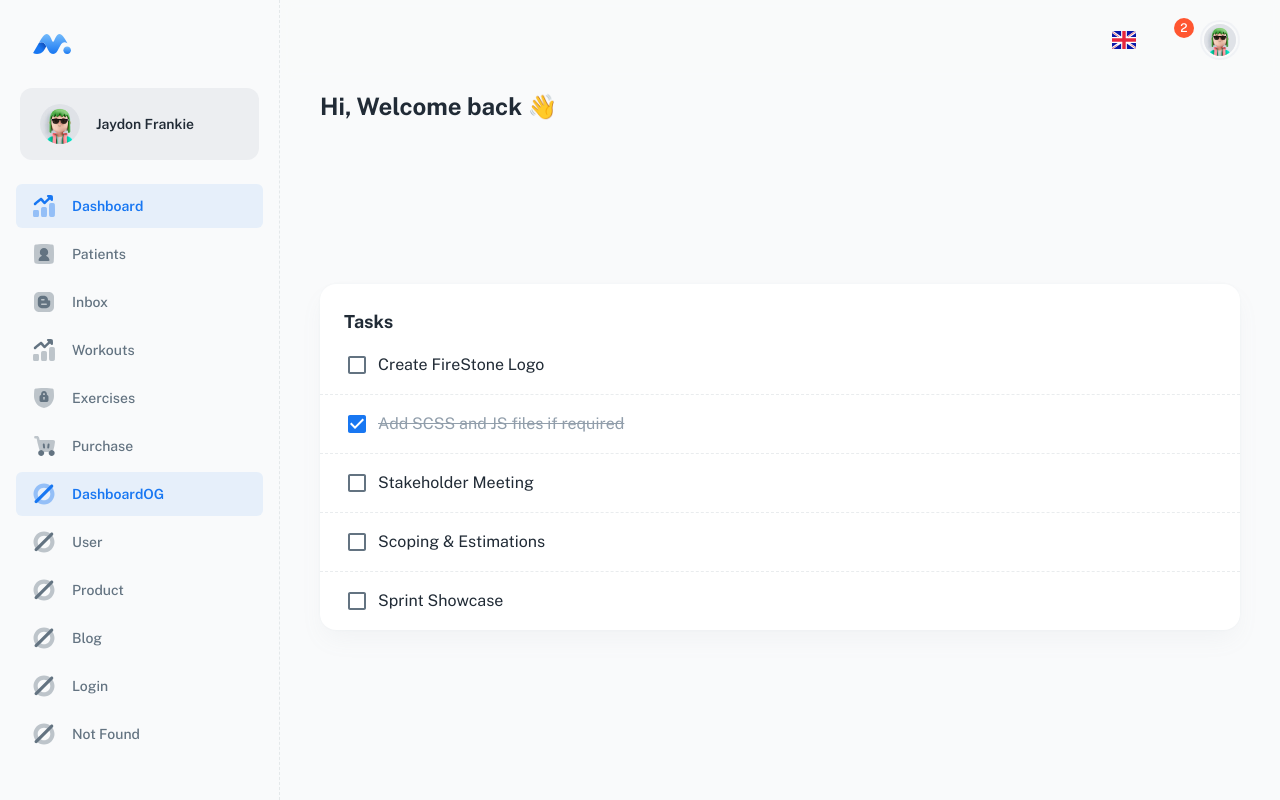
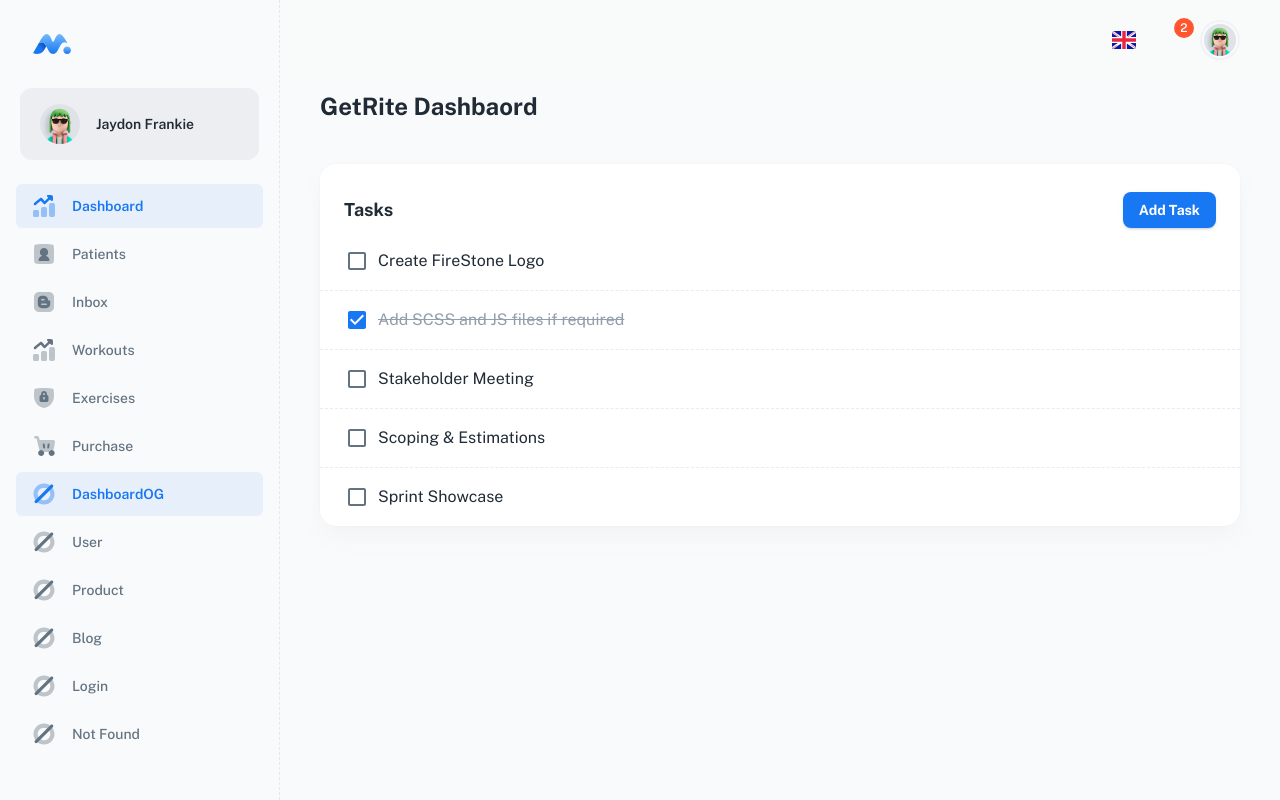
Before and after one commit to danielduggin2/UTC-Capstone, a React (Vite) app: page / in a window 1280 px wide. Built offline with nearby package versions, Linux system fonts and the light colour scheme; some icons are missing.

Commit message:
Added "New Task Button" Needs funcionality

```diff
--- a/src/sections/overview/app-tasks.jsx
+++ b/src/sections/overview/app-tasks.jsx
@@ -2,7 +2,9 @@ import { useState } from 'react';
 import PropTypes from 'prop-types';
 
 import Card from '@mui/material/Card';
+import CardActions from '@mui/material/CardActions';
 import Stack from '@mui/material/Stack';
+import Button from '@mui/material/Button';
 import Popover from '@mui/material/Popover';
 import MenuItem from '@mui/material/MenuItem';
 import Checkbox from '@mui/material/Checkbox';
@@ -27,8 +29,14 @@ export default function AnalyticsTasks({ title, subheader, list, ...other }) {
 
   return (
     <Card {...other}>
-      <CardHeader title={title} subheader={subheader} />
-
+      <CardHeader title={title} action={
+        <CardActions>
+        <Button variant="contained" color="primary">
+          Add Task
+        </Button>
+      </CardActions>
+      }
+      />
       {list.map((task) => (
         <TaskItem
           key={task.id}
--- a/src/sections/overview/view/app-view.jsx
+++ b/src/sections/overview/view/app-view.jsx
@@ -7,6 +7,7 @@ import Typography from '@mui/material/Typography';
 // import Iconify from 'src/components/iconify';
 
 import AppTasks from '../app-tasks';
+// import AddTask from '../add-tasks';
 // import AppNewsUpdate from '../app-news-update';
 // import AppOrderTimeline from '../app-order-timeline';
 // import AppCurrentVisits from '../app-current-visits';
@@ -22,8 +23,28 @@ export default function AppView() {
   return (
     <Container maxWidth="xl">
       <Typography variant="h4" sx={{ mb: 5 }}>
-        Hi, Welcome back 👋
+        GetRite Dashbaord
       </Typography>
+
+      {/* Moved Calendar and Tasks Grid to top */}
+      <Grid xs={12} md={6} lg={4}>
+          {/* <AddTasks
+            title="Add Tasks"
+          /> */}
+      </Grid>
+
+      <Grid xs={12} md={6} lg={16}>
+          <AppTasks
+            title="Tasks"
+            list={[
+              { id: '1', name: 'Create FireStone Logo' },
+              { id: '2', name: 'Add SCSS and JS files if required' },
+              { id: '3', name: 'Stakeholder Meeting' },
+              { id: '4', name: 'Scoping & Estimations' },
+              { id: '5', name: 'Sprint Showcase' },
+            ]}
+          />
+      </Grid>
 
       <Grid container spacing={3}>
         <Grid xs={12} sm={6} md={3}>
@@ -211,19 +232,6 @@ export default function AppView() {
             ]}
           /> */}
         </Grid>
-
-        <Grid xs={12} md={6} lg={16}>
-          <AppTasks
-            title="Tasks"
-            list={[
-              { id: '1', name: 'Create FireStone Logo' },
-              { id: '2', name: 'Add SCSS and JS files if required' },
-              { id: '3', name: 'Stakeholder Meeting' },
-              { id: '4', name: 'Scoping & Estimations' },
-              { id: '5', name: 'Sprint Showcase' },
-            ]}
-          />
-        </Grid>
       </Grid>
     </Container>
   );
```
